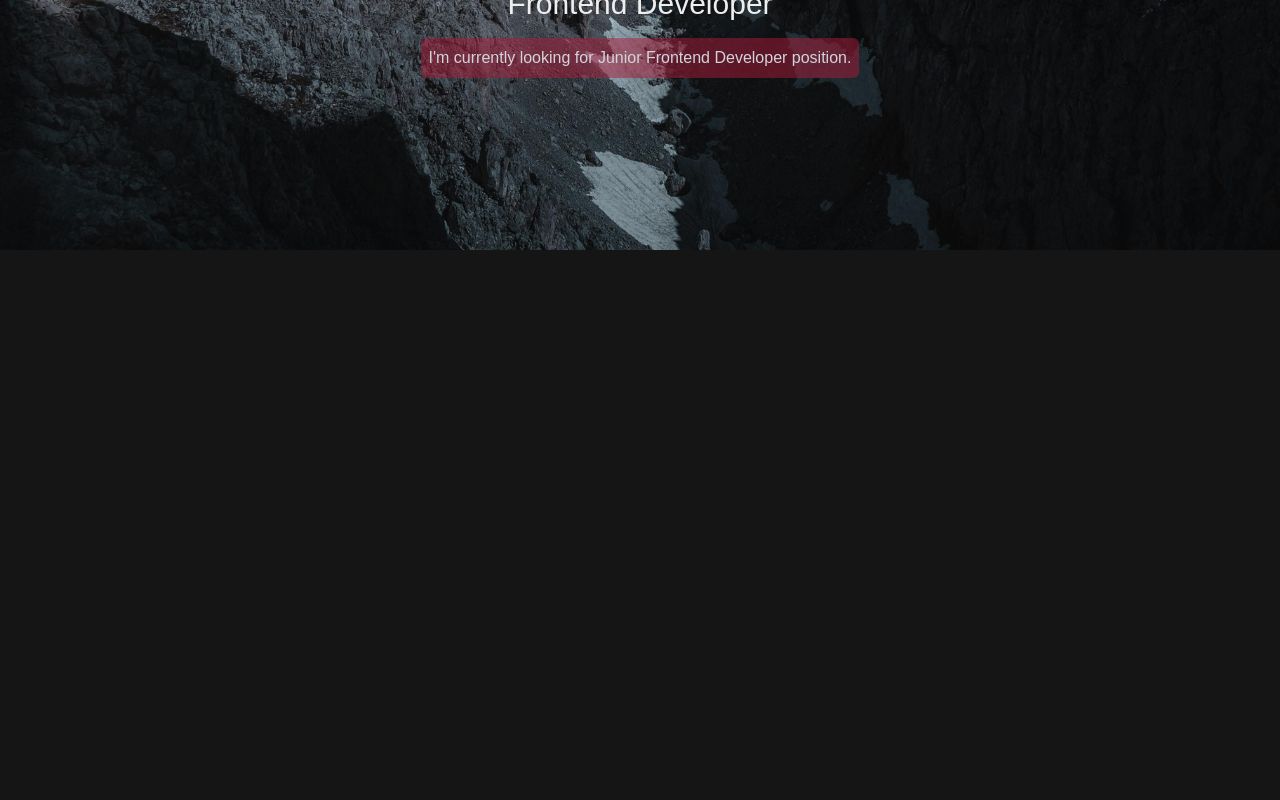
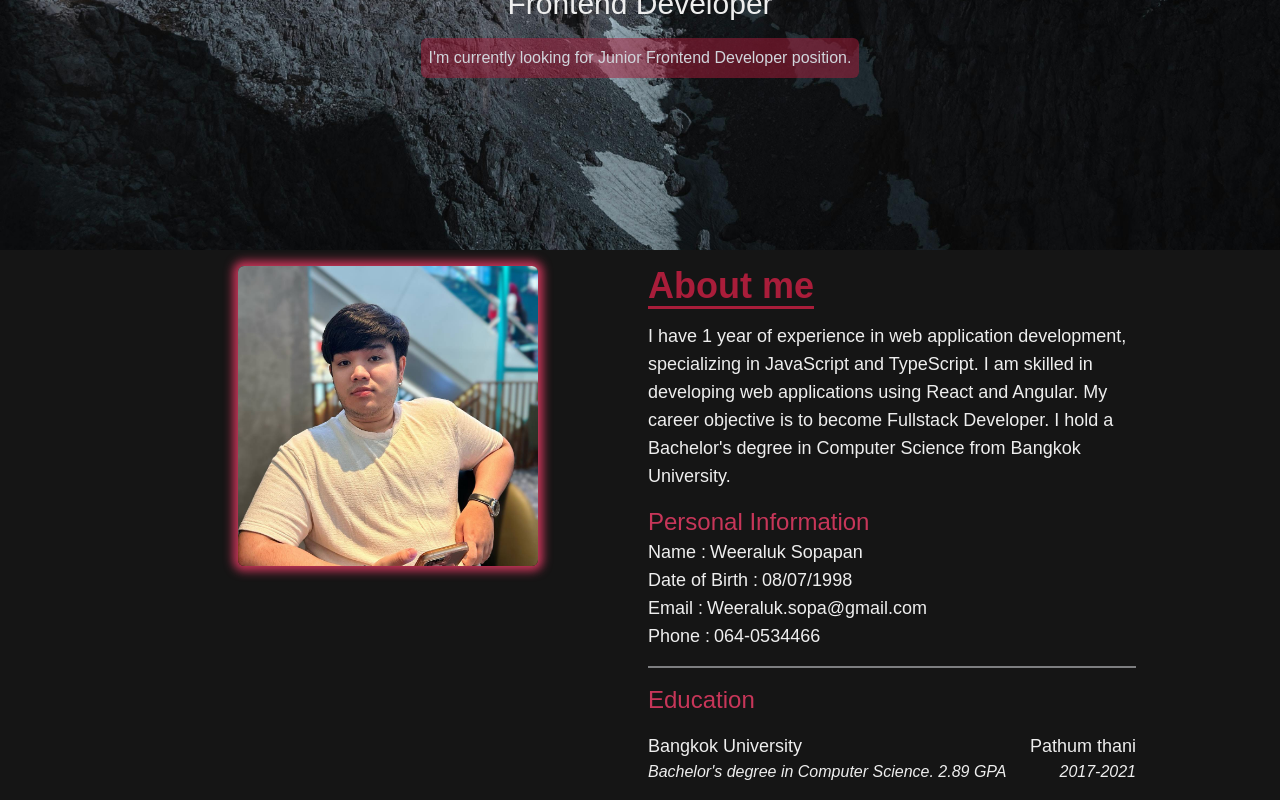
Before and after one commit to TETSUYA-Weeraluk/portfolio-2024, a React (Vite) app: page / in a window 1280 px wide. Shown: the part 550-1350 px from the top of the page. Before the commit the page ends 800 px from the top, so only its background shows below. Built offline with nearby package versions, Linux system fonts and the light colour scheme; a web font is replaced by a local one.

Commit message:
feature : about-me

```diff
--- a/src/components/Header/HeaderDefault.tsx
+++ b/src/components/Header/HeaderDefault.tsx
@@ -5,7 +5,7 @@ import NavItemComponents from "./NavItem.components";
 const HeaderDefault = () => {
   const nameItems = [
     {
-      to: "about",
+      to: "about-me",
       text: "About",
     },
     {
--- a/src/index.css
+++ b/src/index.css
@@ -9,6 +9,10 @@
 
   .flex-item-gap {
     @apply flex items-center gap-4 p-4;
+  }
+
+  .flex-col-gap {
+    @apply flex flex-col gap-4;
   }
 
   .nav-item {
--- a/src/pages/Home/Home.tsx
+++ b/src/pages/Home/Home.tsx
@@ -1,32 +1,86 @@
 import HeaderDefault from "../../components/Header/HeaderDefault";
+import TopContentComponent from "./components/TopContent.component";
 import "./home.css";
-import myImage from "../../assets/26176.jpg";
+import aboutMeImage from "../../assets/26171.jpg";
+import { Element } from "react-scroll";
 
 export default function Home() {
+  const listAboueMe = [
+    {
+      title: "Name",
+      value: "Weeraluk Sopapan",
+      icons: "",
+    },
+    {
+      title: "Date of Birth",
+      value: "08/07/1998",
+    },
+    {
+      title: "Email",
+      value: "Weeraluk.sopa@gmail.com",
+    },
+    {
+      title: "Phone",
+      value: "064-0534466",
+    },
+  ];
   return (
     <div className="text-tertiary">
       <div className="w-full bg-image min-h-screen max-h-screen">
         <HeaderDefault />
-        <div className="flex flex-col items-center justify-center home-content-center gap-4">
-          <img
-            className="h-[300px] w-[300px] rounded-full hover:h-[400px] hover:w-[400px] transition-all duration-500 ease-in-out"
-            src={myImage}
-            alt="image"
-          />
-          <div className="flex-item-col gap-4">
-            <div className="flex-item-col">
-              <p className="flex items-baseline gap-2">
-                <span className="text-5xl font-bold text-primary text-test">
-                  Weeraluk Sopapan
-                </span>
-                <span className="text-2xl">(Tee)</span>
+        <TopContentComponent />
+      </div>
+      <div className="padding-content py-4">
+        <div
+          className="grid sm:grid-cols-2 gap-4 items-stretch justify-center"
+          id="about-me"
+        >
+          <div className="mx-auto">
+            <img
+              className="h-[300px] w-[300px] object-cover rounded-md shadow-image-about-me"
+              src={aboutMeImage}
+              alt="about-me-about"
+            />
+          </div>
+          <Element className="flex-col-gap" name="about-me">
+            <div className="flex-col-gap">
+              <h1 className="text-4xl underline-offset-8 underline text-secondary font-bold">
+                About me
+              </h1>
+              <p className="text-lg">
+                I have 1 year of experience in web application development,
+                specializing in JavaScript and TypeScript. I am skilled in
+                developing web applications using React and Angular. My career
+                objective is to become Fullstack Developer. I hold a Bachelor's
+                degree in Computer Science from Bangkok University.
               </p>
-              <span className="text-3xl">Frontend Developer</span>
+              <div className="">
+                <h1 className="text-2xl text-primary">Personal Information</h1>
+                {listAboueMe &&
+                  listAboueMe.map((list, index) => (
+                    <p key={index} className="text-lg flex items-center gap-1">
+                      <span>{list.title} : </span>
+                      <span>{list.value}</span>
+                    </p>
+                  ))}
+              </div>
             </div>
-            <span className="text-description-for-job">
-              I'm currently looking for Junior Frontend Developer position.
-            </span>
-          </div>
+            <div className="w-full border opacity-50"></div>
+
+            <div className="flex-col-gap">
+              <h1 className="text-2xl text-primary">Education</h1>
+              <div className="w-full">
+                <p className="flex justify-between text-lg">
+                  <span>Bangkok University</span>
+                  <span>Pathum thani</span>
+                </p>
+                <p className="flex justify-between italic">
+                  <span>Bachelor's degree in Computer Science. 2.89 GPA</span>
+                  <span>2017-2021</span>
+                </p>
+              </div>
+            </div>
+          </Element>
         </div>
       </div>
     </div>
--- /dev/null
+++ b/src/pages/Home/components/TopContent.component.tsx
@@ -0,0 +1,29 @@
+import myImage from "../../../assets/26176.jpg";
+
+function TopContentComponent() {
+  return (
+    <div className="flex flex-col items-center justify-center home-content-center gap-4">
+      <img
+        className="h-[300px] w-[300px] rounded-full hover:h-[400px] hover:w-[400px] transition-all duration-500 ease-in-out"
+        src={myImage}
+        alt="image"
+      />
+      <div className="flex-item-col gap-4">
+        <div className="flex-item-col">
+          <p className="flex items-baseline gap-2">
+            <span className="text-5xl font-bold text-primary text-test">
+              Weeraluk Sopapan
+            </span>
+            <span className="text-2xl">(Tee)</span>
+          </p>
+          <span className="text-3xl">Frontend Developer</span>
+        </div>
+        <span className="text-description-for-job">
+          I'm currently looking for Junior Frontend Developer position.
+        </span>
+      </div>
+    </div>
+  );
+}
+
+export default TopContentComponent;
--- a/src/pages/Home/home.css
+++ b/src/pages/Home/home.css
@@ -12,3 +12,7 @@
   -webkit-text-stroke-width: 1px;
   -webkit-text-stroke-color: black;
 }
+
+.shadow-image-about-me {
+  box-shadow: 0 0 10px 5px rgba(199, 54, 89, 1);
+}
```
